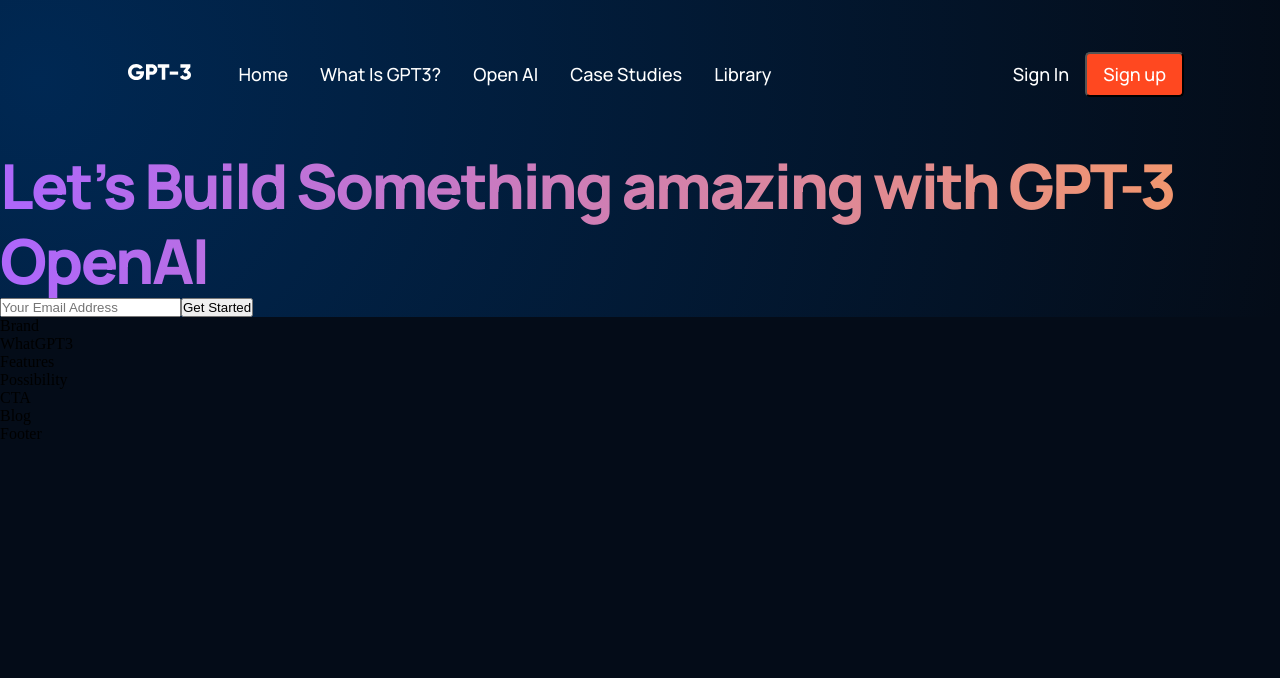
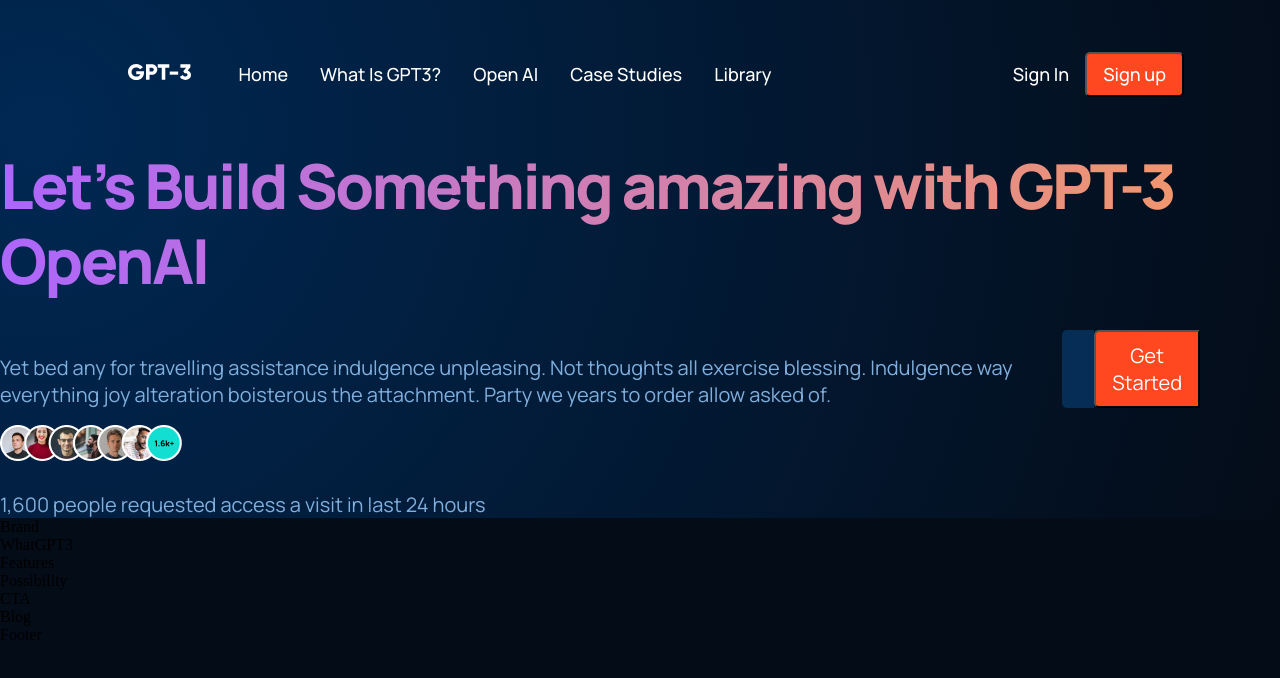
Before and after one commit to christopherpoegl/gpt3_ui_ux, a React (Create React App) app: page / in a window 1280 px wide. Shown: the top 678 px of the page. Built offline with nearby package versions, Linux system fonts and the light colour scheme.

Commit message:
Going Home

```diff
--- a/src/components/navbar/Navbar.jsx
+++ b/src/components/navbar/Navbar.jsx
@@ -1,5 +1,5 @@
 import React,{ useState } from 'react'
-import {RiMenu3Line, RiCloseLin} from 'react-icons/ri';
+import {RiMenu3Line, RiCloseLine} from 'react-icons/ri';
 import logo from '../../assets/logo.svg';
 import './navbar.css'
 
--- a/src/containers/header/Header.jsx
+++ b/src/containers/header/Header.jsx
@@ -1,16 +1,25 @@
 import React from 'react'
 import './header.css'
+import people from '../../assets/people.png';
+import ai from '../../assets/ai.png';
 
 const Header = () => {
   return (
     <div className="gpt3__header section___padding" id="home">
       <div className="gpt3__header-content">
         <h1 className="gradient__text">Let’s Build Something amazing with GPT-3 OpenAI</h1>
-        <div className="gpt3__header-content-input">
+        <div className="gpt3__header-content__input">
+          <p>Yet bed any for travelling assistance indulgence unpleasing. Not thoughts all exercise blessing. Indulgence way everything joy alteration boisterous the attachment. Party we years to order allow asked of.</p>
           <input type="email" placeholder="Your Email Address"></input>
           <button type="button">Get Started</button>
-
         </div>
+        <div className="gpt3__header-content__people">
+          <img src={people} alt="people"/>
+          <p>1,600 people requested access a visit in last 24 hours</p>
+        </div>
+        {/* <div className='gpt3__header-image'>
+          <img src={ai} alt="ai"/>
+        </div> */}
       </div>
     </div>
   )
--- a/src/containers/header/header.css
+++ b/src/containers/header/header.css
@@ -8,7 +8,6 @@
     justify-content: center;
     align-items: flex-start;
     flex-direction: column;
-
     margin-right: 5rem;
 }
 
@@ -22,34 +21,50 @@
 
 .gpt3__header-content p {
     font-family: var(--font-family);
-    font-style: normal;
-    font-weight: normal;
     font-size: 20px;
     line-height: 27px;
     color: var(--color-text);
-
     margin-top: 1.5rem;
 }
 
-.gpt3__header-content_input{
+.gpt3__header-content__input{
     width: 100%;
     margin: 2rem 0 1rem;
     display: flex;
 }
 
-.gpt3__header-content__input input{
+.gpt3__header-content__input input {
+    background: #052D56;
     flex: 2;
     width: 100%;
     min-height:50px;
     font-family: var(--font-family);
-    background: var(--color-footer);
+    font-size: 20px;
+    line-height: 27px;
+    border:2px solid var(--color-foter);
+    padding:0 1rem;
+    outline: none;
+    color: #fff;
+    border-radius: 5px 0px 0px 5px;
+}
+
+
+
+.gpt3__header-content__input button{
+    flex: 0.6;
+    width: 100%;
+    min-height: 50px;
+
+
+    background: #FF4820;
+    border-radius: 5px 0px 0px 5px;
+
+    font-family: var(--font-family);
     font-size: 20px;
     line-height: 27px;
 
-    border-radius: 5px 0px 0px 5px;
-    border:2px;
-    padding:0 1rem;
+    color: #FFFFFF;
+    cursor: pointer;
     outline: none;
-    color: #fff;
-
+    padding: 0 1rem;
 }
```
